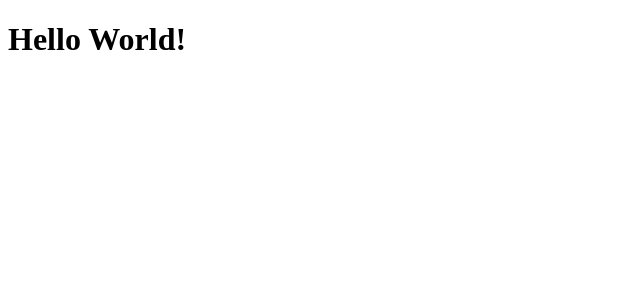
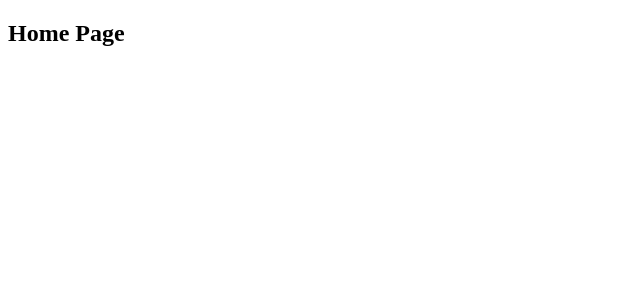
Before and after one commit to gorkemgunay/tesodev-case, a React (Create React App) app: page / in a window 1280 px wide. Shown: the top 300 px of the page, without its empty margins (0-640 px from the left). Built offline with nearby package versions, Linux system fonts and the light colour scheme.

Commit message:
react router dom

```diff
--- a/package.json
+++ b/package.json
@@ -8,6 +8,7 @@
     "@testing-library/user-event": "^13.2.1",
     "react": "^18.2.0",
     "react-dom": "^18.2.0",
+    "react-router-dom": "6",
     "react-scripts": "5.0.1",
     "web-vitals": "^2.1.0"
   },
--- a/src/App.js
+++ b/src/App.js
@@ -1,8 +1,15 @@
+import { Route, Routes } from "react-router";
+import Home from "./pages/Home";
+import SearchResults from "./pages/SearchResults";
+import AddLink from "./pages/AddLink";
+
 function App() {
   return (
-    <div>
-      <h1>Hello World!</h1>
-    </div>
+    <Routes>
+      <Route path="/" element={<Home />} />
+      <Route path="/search-results" element={<SearchResults />} />
+      <Route path="/add-link" element={<AddLink />} />
+    </Routes>
   );
 }
 
--- a/src/index.js
+++ b/src/index.js
@@ -1,10 +1,13 @@
 import React from "react";
 import ReactDOM from "react-dom/client";
+import { BrowserRouter } from "react-router-dom";
 import App from "./App";
 
 const root = ReactDOM.createRoot(document.getElementById("root"));
 root.render(
   <React.StrictMode>
-    <App />
+    <BrowserRouter>
+      <App />
+    </BrowserRouter>
   </React.StrictMode>
 );
--- /dev/null
+++ b/src/pages/AddLink.js
@@ -0,0 +1,3 @@
+function AddLink() {}
+
+export default AddLink;
--- /dev/null
+++ b/src/pages/Home.js
@@ -0,0 +1,9 @@
+function Home() {
+  return (
+    <div>
+      <h2>Home Page</h2>
+    </div>
+  );
+}
+
+export default Home;
--- /dev/null
+++ b/src/pages/SearchResults.js
@@ -0,0 +1,3 @@
+function SearchResults() {}
+
+export default SearchResults;
```
